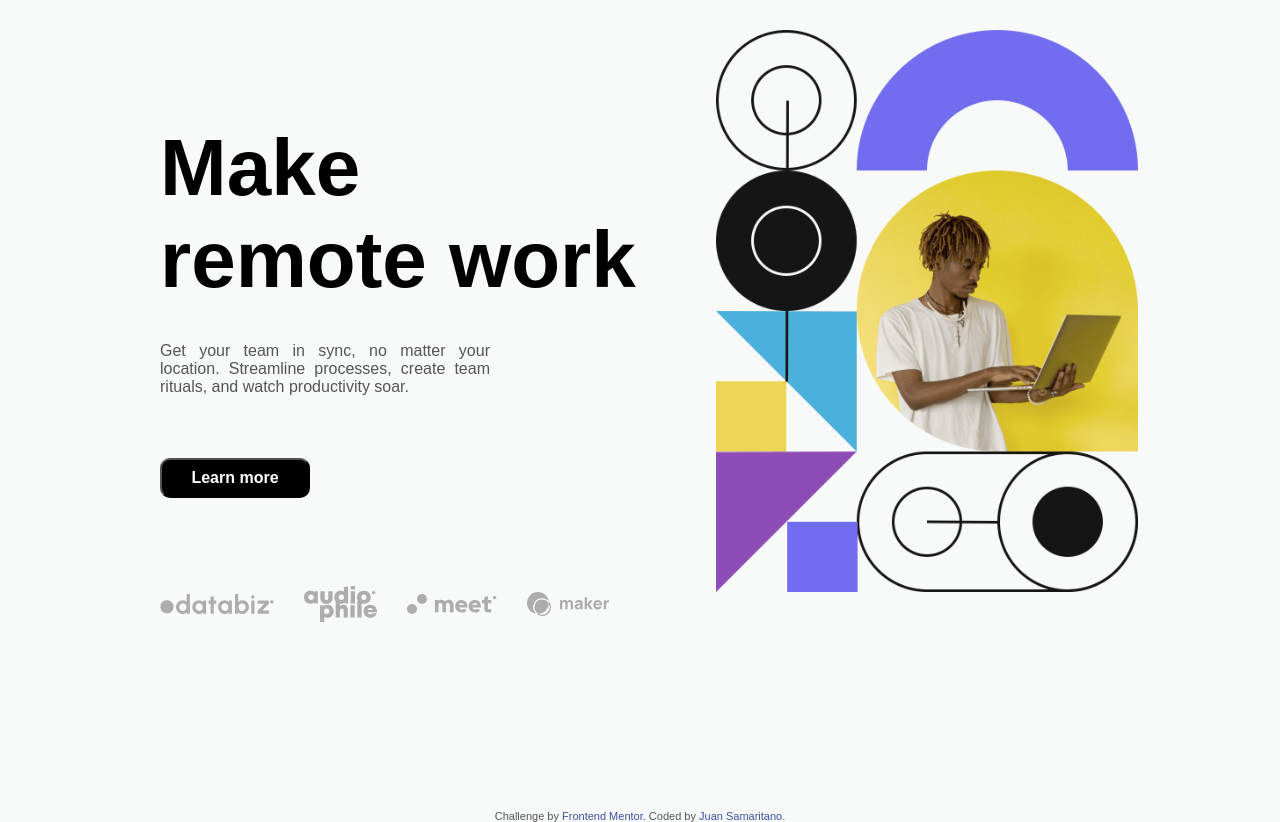
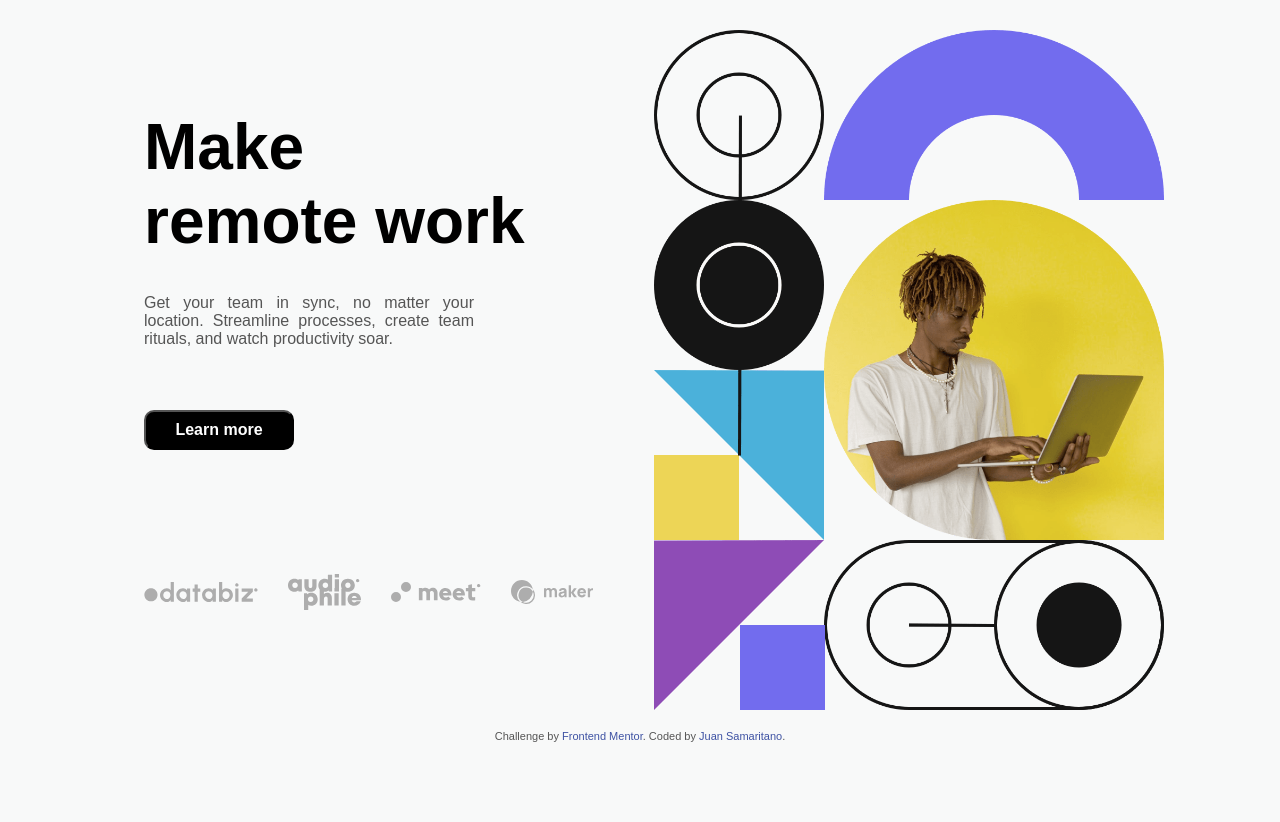
Before and after one commit to Jaso589/dropdown-navigation, a plain HTML site: page index.html in a window 1280 px wide. Shown: the part 46-868 px from the top of the page. After the commit the page ends 800 px from the top, so only its background shows below. Drawn offline with nearby package versions, Linux system fonts and the light colour scheme.

Commit message:
correción responsiva

```diff
--- a/css/styles.css
+++ b/css/styles.css
@@ -24,6 +24,7 @@ li{
     display: flex;
     flex-direction: row;
     width: 100%;
+    z-index: 99;
 }
 
 
@@ -126,36 +127,36 @@ li{
 main{
     position: relative;
     display: grid;
+    z-index: 1;
     grid-template-columns: 1fr 1fr;
-    grid-template-rows: 1fr 1fr;
-    margin: 0 3rem 0 10rem;
-    height: 100vh;
+    grid-template-rows: 100px 400px 1fr 1fr;
+    margin: 0 6rem 0 9rem;
+    height: 90vh;
 }
 main .hero-desktop{
-    width: 100%;
-    height: 200px;
-    place-self: start start;
+    height: inherit;
+    place-self: start end;
     padding: 20px;
     grid-column: 2 / span 2;
-    grid-row: 1/ span 2;
+    grid-row: 1/ span 3;
+    position: relative;
 }
 .hero-mobile{
     display: none;
 }
 .hero-desktop img{
-    width: 85%;
+    height: 100%;
     object-fit: cover;
 }
 main .text-hero{
-    place-self: center start;
     position: relative;
     z-index: 1;
     width: 100%;
-    height: 400px;
-    margin: 7rem 0 0 0;
+    grid-column: 1/ span 1;
+    grid-row: 2/ span 1;
 }
 .text-hero h1{
-    font-size: 5rem;
+    font-size: 4rem;
     text-align: left;
     color: #000;
 }
@@ -187,6 +188,9 @@ main .text-hero{
 main .clients{
     margin: 4rem 0 0 0 ;
     place-self: start;
+
+    grid-column: 1/ span 1;
+    grid-row: 3/ span 1;
 }
 .clients{
     display: flex;
```
